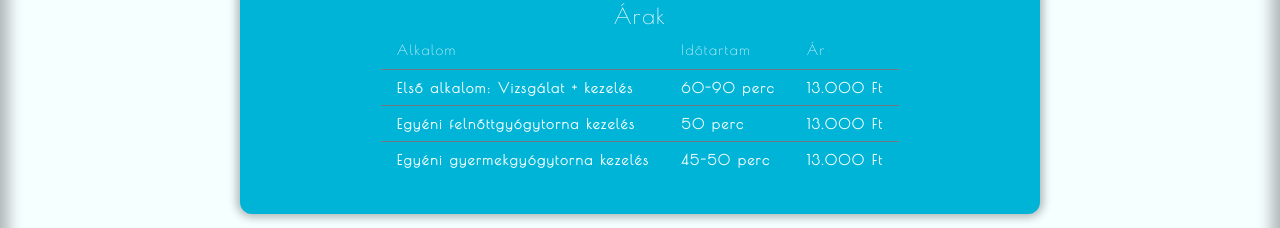
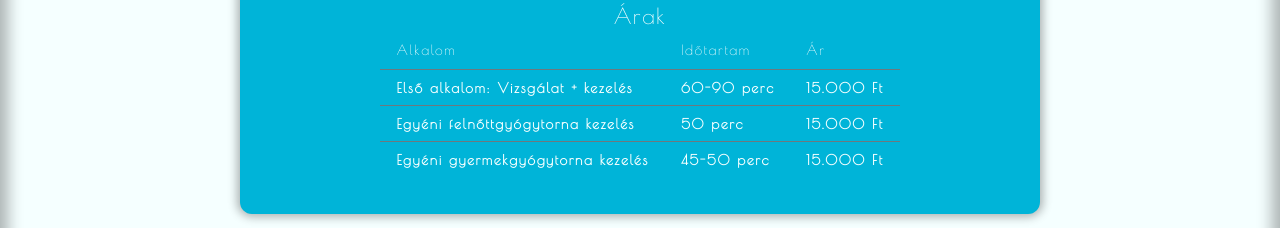
Before and after one commit to t0mmard/t-gyogytorna, an Angular app: page /prices in a window 1280 px wide. Shown: the part 172-400 px from the top of the page. Built offline with nearby package versions, Linux system fonts and the light colour scheme.

Commit message:
update prices, hide ad banner

```diff
--- a/src/features/home/home.component.html
+++ b/src/features/home/home.component.html
@@ -5,7 +5,7 @@
 <!--      Megértésüket köszönöm!-->
 <!--    </mat-card-content>-->
 <!--  </mat-card>-->
-  <mat-card class="card1 center-content card warn">
+  <mat-card class="card1 center-content card warn" style="display: none;">
     <mat-card-content class="warn">
       Kedves érdeklődők!<br>
       Jelenleg nem tudok új pácienst fogadni, mert minden időpont foglalt. Kérem, amíg nem szabadul fel hely, keressék kollégámat: <br><br>
--- a/src/features/prices/prices.component.ts
+++ b/src/features/prices/prices.component.ts
@@ -9,9 +9,9 @@ export interface PriceElement {
 }
 
 const PRICES_DATA: PriceElement[] = [
-  {name: "Első alkalom: Vizsgálat + kezelés", length: "60-90 perc", price: "13.000 Ft"},
-  {name: "Egyéni felnőttgyógytorna kezelés", length: "50 perc", price: "13.000 Ft"},
-  {name: "Egyéni gyermekgyógytorna kezelés", length: "45-50 perc", price: "13.000 Ft"}
+  {name: "Első alkalom: Vizsgálat + kezelés", length: "60-90 perc", price: "15.000 Ft"},
+  {name: "Egyéni felnőttgyógytorna kezelés", length: "50 perc", price: "15.000 Ft"},
+  {name: "Egyéni gyermekgyógytorna kezelés", length: "45-50 perc", price: "15.000 Ft"}
 ];
 
 @Component({
```
